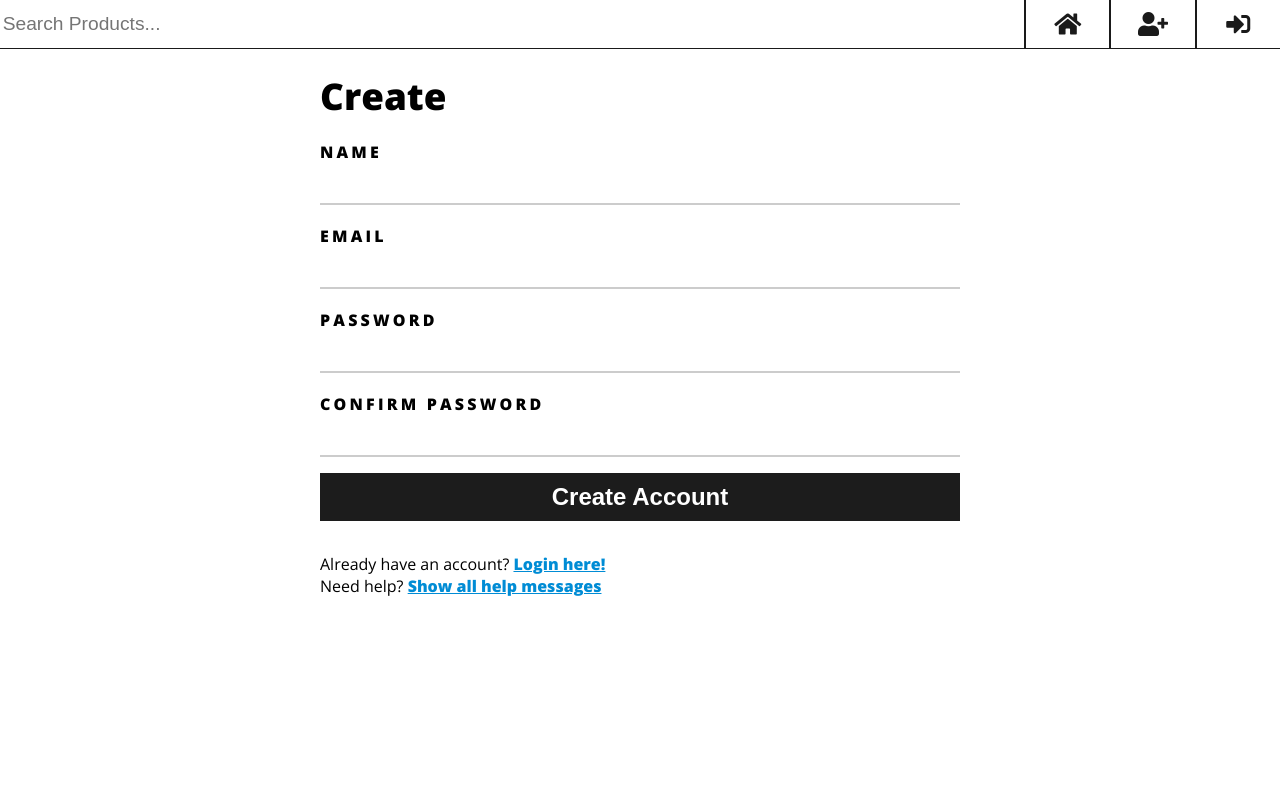
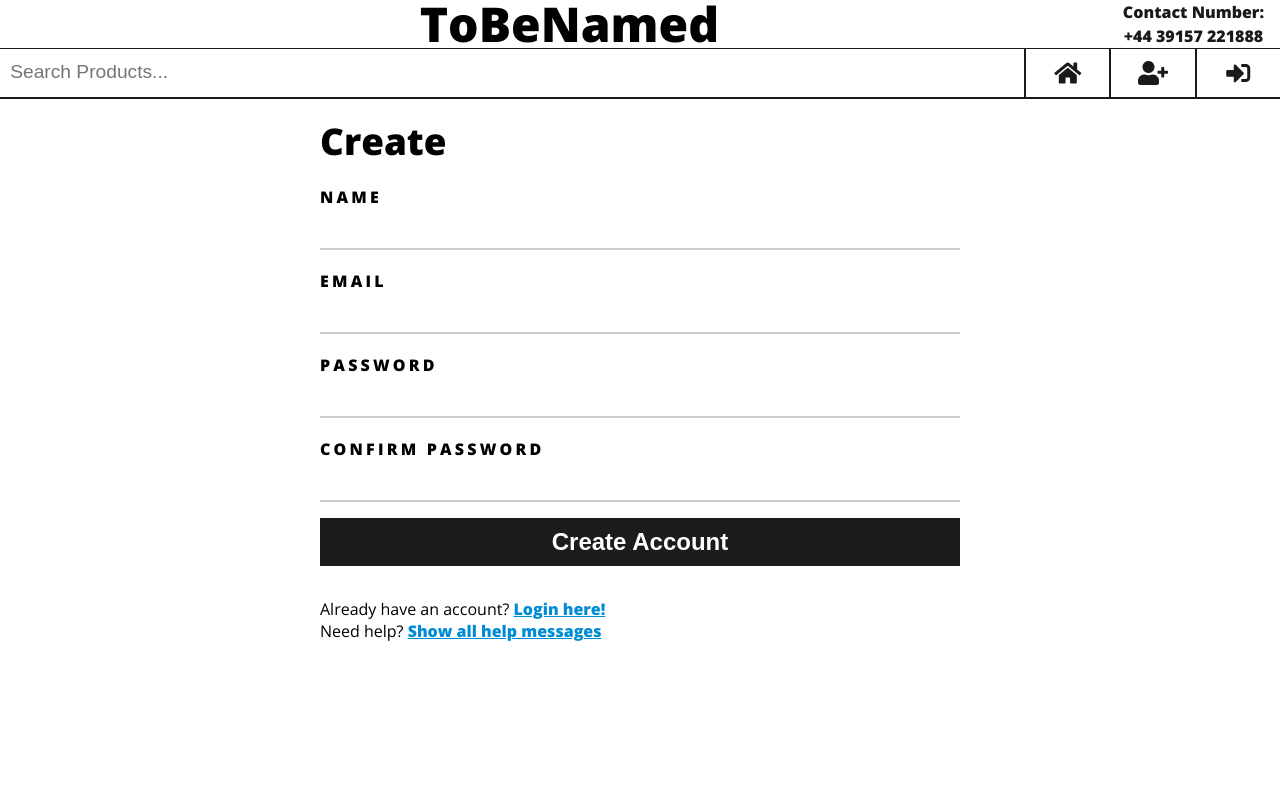
Before and after one commit to underrobyn/cm1102-webstore, a Flask app: page /create in a window 1280 px wide. Run offline with Flask 2, Linux system fonts and the light colour scheme.

Commit message:
Added banner to website Added new image

```diff
--- a/store/static/css/styles.css
+++ b/store/static/css/styles.css
@@ -94,15 +94,49 @@ table tbody tr:hover {
 	background-color:rgba(0,0,0,0.1);
 }
 
-/* Styles for main site & admin navigation bars */
+div#container {
+	height:100vh;
+	overflow-y: scroll;
+}
+
+/* Styles for the site banner */
+header#banner {
+	width:100%;
+	height:3rem;
+	line-height:3rem;
+	font-weight:900;
+	text-align: center;
+}
+
+header#banner span#store_name {
+	font-size:3rem;
+}
+
+header#banner span#contact {
+	position:relative;
+	float:right;
+	right:1rem;
+	font-size:1rem;
+	font-weight:600;
+	line-height:1.5rem;
+	color: #1a1a1a;
+}
+
+/* Styles for main site navigation bar */
 nav {
-	display: inline-block;
+	position: -webkit-sticky;
+	position:sticky;
+	z-index: 10;
+	top:0;
 	width: 100%;
-	border-bottom: 0.1em solid #1a1a1a;
+	height:3rem;
+	border-bottom: 0.15em solid #1a1a1a;
+	border-top: 0.1em solid #1a1a1a;
 }
 
 nav div {
-	height: 3em;
+	background:rgba(255,255,255,0.9);
+	height:3em;
 	line-height: 3em;
 }
 
@@ -112,15 +146,19 @@ nav div#search {
 	float: left;
 }
 
+nav form {
+	width:100%;
+}
+
 nav div#search input[type="search"] {
 	display: block;
 	min-width: 268px;
 	font-size: 1.2em;
-	width: 98%;
-	height: 100%;
+	width: 100%;
+	height: calc(100% - 0.1rem);
 	padding: 0 1%;
 	color: #1a1a1a;
-	background-color: #fff;
+	background-color: transparent;
 	background-image: none;
 	border: none;
 	border-radius: 0;
--- a/store/static/images/credits.txt
+++ b/store/static/images/credits.txt
@@ -11,3 +11,4 @@ sunglasses_limited: https://www.pexels.com/photo/sunglasses-with-brown-frame-136
 sunglasses_designer: https://www.pexels.com/photo/close-up-of-rayban-sunglasses-249210/
 sunglasses: https://www.pexels.com/photo/blur-eyewear-fashion-glass-147641/
 boxers_limited.jpg: https://pixabay.com/photos/men-s-boxer-men-s-fashion-men-s-5020345/
+boxers_alt.jpg: https://pixabay.com/photos/men-s-fashion-men-s-inner-wear-5020343/
--- a/store/static/js/default.js
+++ b/store/static/js/default.js
@@ -5,6 +5,7 @@ let tooltips = document.querySelectorAll('span[role="tooltip"]');
 let showAllTooltips = document.getElementById('show_all_help');
 let tooltipList = {};
 let forceShow = false;
+
 let tooltipEvents = {
 	'show':['mouseenter', 'focus', 'touchstart'],
 	'hide':['mouseleave', 'blur', 'touchend']
@@ -33,6 +34,7 @@ let performOverlayClose = function() {
 	overlayId.style.display = 'none';
 };
 
+// Assign events to the tooltips
 let assignTooltipOpen = function(label, tooltip) {
 	label.style.cursor = 'pointer';
 
@@ -54,6 +56,7 @@ let assignPageEvents = function() {
 		showAllTooltips.addEventListener('click', performShowTips, false);
 	}
 
+	// Loop through and activate each tooltip
 	for (let i = 0; i < tooltips.length; i++) {
 		let tooltip = tooltips[i];
 
--- a/store/templates/base.html
+++ b/store/templates/base.html
@@ -18,6 +18,13 @@
 	</head>
 	<body>
 
+		<div id="container">
+			<header id="banner">
+				<span id="store_name">{{ store_name }}</span>
+				<span id="contact">Contact Number:<br /> +44 39157 221888</span>
+			</header>
+
+			<!-- Navigation bar -->
 			<nav>
 				<div id="search">
 					<form action="{{ url_for('home') }}" method="get">
@@ -68,6 +75,8 @@
 			{% endblock %}
 			</main>
 
+		</div>
+
 		<!-- Run JS code here as to not block page rendering -->
 		<script src="{{ url_for('static', filename='js/default.js') }}" type="text/javascript"></script>
 
```
Also changed, not shown: store/static/images/boxers_alt.jpg (added), store/static/images/tshirt.png. Lines whose indentation alone changed are shown as unchanged.
